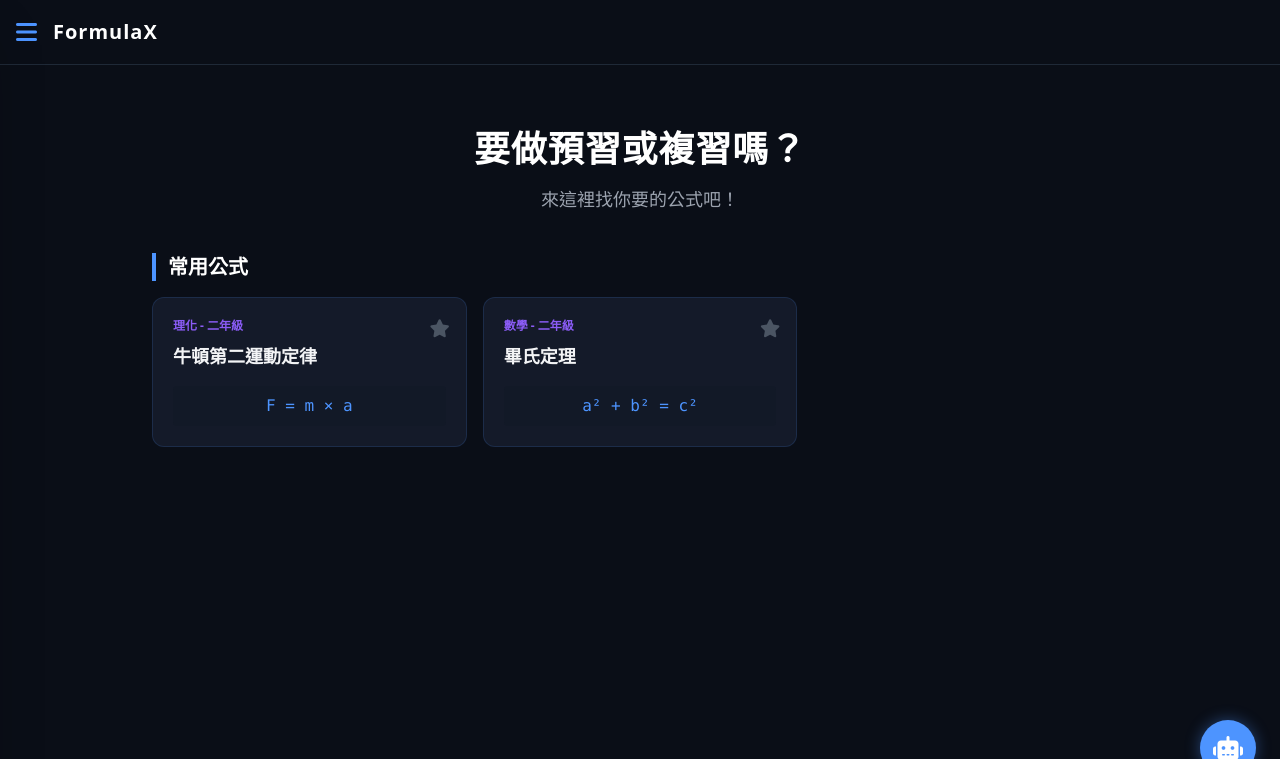
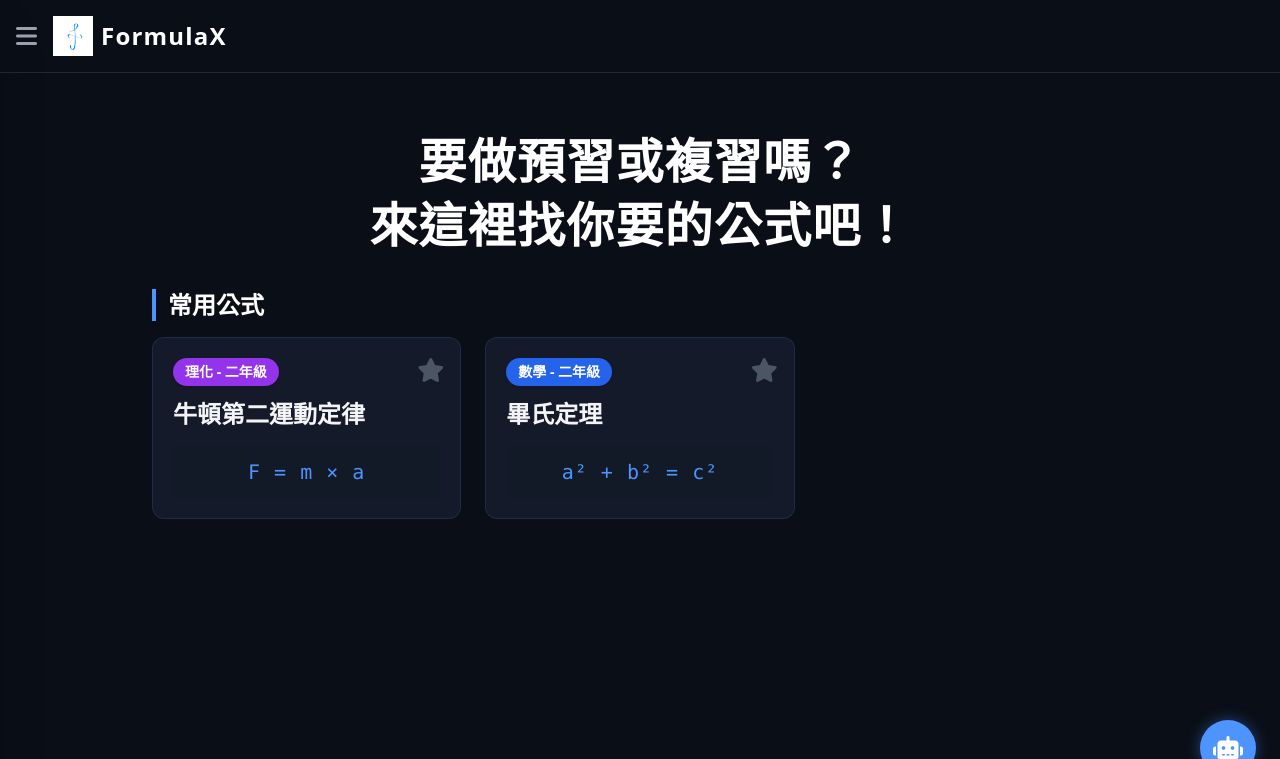
Before and after one commit to HannahTien/math, a Flask app: page / in a window 1280 px wide. Shown: the top 759 px of the page. Run offline with Flask 3, Linux system fonts and the light colour scheme; some libraries are stand-ins or nearby versions.

Commit message:
整體做好-3

```diff
--- a/docker-compose.yml
+++ b/docker-compose.yml
@@ -7,6 +7,7 @@ services:
     volumes:
       - .:/app
     environment:
-      - FLASK_ENV=development
+   -  FLASK_ENV=development
+   -  GEMINI_API_KEY=AIzaSyAC3Du-NM9w18UbE9Ng2ximR1k801sXbVI
     env_file:
       - .env
--- a/templates/index.html
+++ b/templates/index.html
@@ -11,11 +11,12 @@
             theme: {
                 extend: {
                     colors: {
-                        // 依照線框圖風格設定的深藍色主題
                         darkbg: '#0A0E17',
                         cardbg: '#141A29',
                         highlight: '#4D94FF',
-                        accent: '#8B5CF6'
+                        mathcolor: '#2563EB',   /* 數學的藍色 */
+                        physcolor: '#9333EA',   /* 理化的紫色 */
+                        menubg: '#374151'       /* 漢堡選單的灰色 */
                     }
                 }
             }
@@ -32,7 +33,6 @@
             border-color: rgba(77, 148, 255, 0.6);
             transform: translateY(-3px);
         }
-        /* 隱藏捲軸但可捲動 */
         ::-webkit-scrollbar { width: 6px; }
         ::-webkit-scrollbar-thumb { background: #4D94FF; border-radius: 10px; }
     </style>
@@ -40,24 +40,43 @@
 <body class="font-sans min-h-screen flex flex-col relative overflow-x-hidden">
 
     <nav class="p-4 flex items-center bg-darkbg border-b border-gray-800 sticky top-0 z-40">
-        <button onclick="toggleSidebar()" class="text-2xl text-highlight hover:text-white transition mr-4">
+        <button onclick="toggleSidebar()" class="text-2xl text-gray-400 hover:text-white transition mr-4">
             <i class="fa-solid fa-bars"></i>
         </button>
         <div onclick="switchView('view-home')" class="cursor-pointer flex items-center group">
-            <img id="custom-logo" src="" alt="Logo" class="w-8 h-8 mr-2 hidden group-hover:opacity-80">
-            <span class="text-xl font-bold tracking-wider text-white group-hover:text-highlight transition">FormulaX</span>
+            <img id="custom-logo" src="/static/logo.png" alt="Logo" class="w-10 h-10 mr-2 group-hover:opacity-80">
+            <span class="text-2xl font-bold tracking-wider text-white group-hover:text-highlight transition">FormulaX</span>
         </div>
     </nav>
 
-    <div id="sidebar" class="fixed inset-y-0 left-0 w-64 bg-cardbg transform -translate-x-full transition-transform duration-300 z-50 border-r border-gray-800 flex flex-col pt-16 shadow-2xl">
-        <button onclick="toggleSidebar()" class="absolute top-4 right-4 text-gray-400 hover:text-white text-xl">
-            <i class="fa-solid fa-xmark"></i>
-        </button>
-        <div class="flex flex-col space-y-2 p-4 mt-4">
-            <button onclick="switchView('view-home')" class="text-left px-4 py-3 rounded-lg hover:bg-gray-800 hover:text-highlight transition"><i class="fa-solid fa-house w-6 text-center mr-2"></i> 首頁</button>
-            <button onclick="switchView('view-math')" class="text-left px-4 py-3 rounded-lg hover:bg-gray-800 hover:text-highlight transition"><i class="fa-solid fa-calculator w-6 text-center mr-2"></i> 數學</button>
-            <button onclick="switchView('view-physics')" class="text-left px-4 py-3 rounded-lg hover:bg-gray-800 hover:text-highlight transition"><i class="fa-solid fa-flask w-6 text-center mr-2"></i> 理化</button>
-            <button onclick="switchView('view-favorites')" class="text-left px-4 py-3 rounded-lg hover:bg-gray-800 hover:text-yellow-500 transition"><i class="fa-solid fa-star w-6 text-center mr-2 text-yellow-500"></i> 我的收藏</button>
+    <div id="sidebar" class="fixed inset-y-0 left-0 w-64 bg-menubg transform -translate-x-full transition-transform duration-300 z-50 shadow-2xl overflow-y-auto">
+        <div class="p-4 flex justify-end border-b border-gray-600">
+            <button onclick="toggleSidebar()" class="text-gray-300 hover:text-white text-2xl">
+                <i class="fa-solid fa-xmark"></i>
+            </button>
+        </div>
+        <div class="flex flex-col p-4">
+            <button onclick="switchView('view-home')" class="text-left px-4 py-3 rounded-lg hover:bg-gray-600 text-white transition font-bold text-lg mb-2"><i class="fa-solid fa-house w-6 mr-2"></i> 首頁</button>
+
+            <div class="mb-2">
+                <button onclick="switchView('view-math')" class="w-full text-left px-4 py-3 rounded-lg hover:bg-gray-600 text-white transition font-bold text-lg"><i class="fa-solid fa-calculator w-6 mr-2"></i> 數學</button>
+                <div class="flex flex-col pl-12 space-y-2 mt-1">
+                    <button onclick="switchToGradeDetail('數學', '一年級'); toggleSidebar()" class="text-left text-gray-300 hover:text-highlight transition">一年級</button>
+                    <button onclick="switchToGradeDetail('數學', '二年級'); toggleSidebar()" class="text-left text-gray-300 hover:text-highlight transition">二年級</button>
+                    <button onclick="switchToGradeDetail('數學', '三年級'); toggleSidebar()" class="text-left text-gray-300 hover:text-highlight transition">三年級</button>
+                </div>
+            </div>
+
+            <div class="mb-2">
+                <button onclick="switchView('view-physics')" class="w-full text-left px-4 py-3 rounded-lg hover:bg-gray-600 text-white transition font-bold text-lg"><i class="fa-solid fa-flask w-6 mr-2"></i> 理化</button>
+                <div class="flex flex-col pl-12 space-y-2 mt-1">
+                    <button onclick="switchToGradeDetail('理化', '一年級'); toggleSidebar()" class="text-left text-gray-300 hover:text-highlight transition">一年級</button>
+                    <button onclick="switchToGradeDetail('理化', '二年級'); toggleSidebar()" class="text-left text-gray-300 hover:text-highlight transition">二年級</button>
+                    <button onclick="switchToGradeDetail('理化', '三年級'); toggleSidebar()" class="text-left text-gray-300 hover:text-highlight transition">三年級</button>
+                </div>
+            </div>
+
+            <button onclick="switchView('view-favorites')" class="text-left px-4 py-3 mt-4 rounded-lg hover:bg-gray-600 text-yellow-400 transition font-bold text-lg"><i class="fa-solid fa-star w-6 mr-2"></i> 我的收藏</button>
         </div>
     </div>
     <div id="sidebar-overlay" onclick="toggleSidebar()" class="fixed inset-0 bg-black bg-opacity-60 z-40 hidden"></div>
@@ -66,96 +85,82 @@
 
         <div id="view-home" class="view-section block">
             <div class="text-center my-10">
-                <h1 class="text-3xl md:text-4xl font-bold mb-4 tracking-wide text-white">要做預習或複習嗎？</h1>
-                <p class="text-gray-400 text-lg mb-8">來這裡找你要的公式吧！</p>
+                <h1 class="text-4xl md:text-5xl font-bold mb-4 tracking-wide text-white">要做預習或複習嗎？</h1>
+                <h1 class="text-4xl md:text-5xl font-bold mb-8 tracking-wide text-white">來這裡找你要的公式吧！</h1>
             </div>
 
-            <h2 class="text-xl font-bold mb-4 border-l-4 border-highlight pl-3 text-white">常用公式</h2>
-            <div class="grid grid-cols-1 sm:grid-cols-2 md:grid-cols-3 gap-4">
+            <h2 class="text-2xl font-bold mb-4 border-l-4 border-highlight pl-3 text-white">常用公式</h2>
+            <div class="grid grid-cols-1 sm:grid-cols-2 md:grid-cols-3 gap-6">
                 <div class="glass-card rounded-xl p-5 cursor-pointer relative formula-card"
                      data-title="牛頓第二運動定律" data-formula="F = m × a" data-tag="理化 - 二年級" data-desc="用來計算物體受力後產生的加速度。F 是力，m 是質量，a 是加速度。"
                      onclick="openModal(this)">
-                    <button class="absolute top-4 right-4 text-gray-600 hover:text-yellow-500 fav-btn" onclick="event.stopPropagation(); toggleFavorite(this)"><i class="fa-solid fa-star text-lg"></i></button>
-                    <div class="text-xs text-accent mb-2 font-bold">理化 - 二年級</div>
-                    <h3 class="text-lg font-bold mb-2 text-gray-100">牛頓第二運動定律</h3>
-                    <div class="text-highlight font-mono text-center mt-4 bg-gray-900 bg-opacity-50 py-2 rounded">F = m × a</div>
+                    <button class="absolute top-4 right-4 text-gray-600 hover:text-yellow-500 fav-btn" onclick="event.stopPropagation(); toggleFavorite(this)"><i class="fa-solid fa-star text-2xl"></i></button>
+                    <div class="text-sm text-white font-bold px-3 py-1 bg-physcolor rounded-full inline-block mb-3 shadow">理化 - 二年級</div>
+                    <h3 class="text-2xl font-bold mb-3 text-gray-100">牛頓第二運動定律</h3>
+                    <div class="text-highlight text-xl font-mono text-center mt-4 bg-gray-900 bg-opacity-50 py-3 rounded tracking-wider">F = m × a</div>
                 </div>
 
                 <div class="glass-card rounded-xl p-5 cursor-pointer relative formula-card"
                      data-title="畢氏定理" data-formula="a² + b² = c²" data-tag="數學 - 二年級" data-desc="直角三角形中，兩股的平方和等於斜邊的平方。"
                      onclick="openModal(this)">
-                    <button class="absolute top-4 right-4 text-gray-600 hover:text-yellow-500 fav-btn" onclick="event.stopPropagation(); toggleFavorite(this)"><i class="fa-solid fa-star text-lg"></i></button>
-                    <div class="text-xs text-accent mb-2 font-bold">數學 - 二年級</div>
-                    <h3 class="text-lg font-bold mb-2 text-gray-100">畢氏定理</h3>
-                    <div class="text-highlight font-mono text-center mt-4 bg-gray-900 bg-opacity-50 py-2 rounded">a² + b² = c²</div>
+                    <button class="absolute top-4 right-4 text-gray-600 hover:text-yellow-500 fav-btn" onclick="event.stopPropagation(); toggleFavorite(this)"><i class="fa-solid fa-star text-2xl"></i></button>
+                    <div class="text-sm text-white font-bold px-3 py-1 bg-mathcolor rounded-full inline-block mb-3 shadow">數學 - 二年級</div>
+                    <h3 class="text-2xl font-bold mb-3 text-gray-100">畢氏定理</h3>
+                    <div class="text-highlight text-xl font-mono text-center mt-4 bg-gray-900 bg-opacity-50 py-3 rounded tracking-wider">a² + b² = c²</div>
                 </div>
             </div>
         </div>
 
         <div id="view-math" class="view-section hidden">
-            <h1 class="text-3xl font-bold mb-8 text-center tracking-widest">數學</h1>
+            <h1 class="text-4xl font-bold mb-10 text-center tracking-widest text-white">數學</h1>
 
-            <div class="mb-8">
+            <div class="mb-10">
                 <div class="flex justify-between items-end mb-4 border-b border-gray-800 pb-2">
-                    <h2 class="text-xl font-bold text-gray-200">一年級</h2>
-                    <button onclick="switchToGradeDetail('數學', '一年級')" class="text-sm text-gray-400 hover:text-highlight">更多 <i class="fa-solid fa-ellipsis"></i></button>
+                    <h2 class="text-2xl font-bold text-gray-200">一年級</h2>
+                    <button onclick="switchToGradeDetail('數學', '一年級')" class="text-lg text-highlight hover:text-blue-300 font-bold">更多 <i class="fa-solid fa-angle-right"></i></button>
                 </div>
-                <div class="grid grid-cols-2 md:grid-cols-4 gap-4">
-                    <div class="glass-card rounded-xl p-4 cursor-pointer relative formula-card"
+                <div class="grid grid-cols-1 sm:grid-cols-2 md:grid-cols-3 gap-6">
+                    <div class="glass-card rounded-xl p-5 cursor-pointer relative formula-card"
                          data-title="一元一次方程式" data-formula="ax + b = 0" data-tag="數學 - 一年級" data-desc="求出未知數 x 的基本方程式。"
                          onclick="openModal(this)">
-                        <button class="absolute top-3 right-3 text-gray-600 hover:text-yellow-500 fav-btn" onclick="event.stopPropagation(); toggleFavorite(this)"><i class="fa-solid fa-star"></i></button>
-                        <h3 class="font-bold text-sm mb-2 mt-4 text-gray-200">一元一次方程式</h3>
-                        <div class="text-highlight font-mono text-xs text-center bg-gray-900 py-1 rounded">ax + b = 0</div>
-                    </div>
-                </div>
-            </div>
-
-            <div class="mb-8">
-                <div class="flex justify-between items-end mb-4 border-b border-gray-800 pb-2">
-                    <h2 class="text-xl font-bold text-gray-200">二年級</h2>
-                    <button onclick="switchToGradeDetail('數學', '二年級')" class="text-sm text-gray-400 hover:text-highlight">更多 <i class="fa-solid fa-ellipsis"></i></button>
-                </div>
-                <div class="grid grid-cols-2 md:grid-cols-4 gap-4">
-                    <div class="glass-card rounded-xl p-4 cursor-pointer relative formula-card"
-                         data-title="乘法公式" data-formula="(a+b)² = a² + 2ab + b²" data-tag="數學 - 二年級" data-desc="和的平方公式，用來快速展開括號。"
-                         onclick="openModal(this)">
-                        <button class="absolute top-3 right-3 text-gray-600 hover:text-yellow-500 fav-btn" onclick="event.stopPropagation(); toggleFavorite(this)"><i class="fa-solid fa-star"></i></button>
-                        <h3 class="font-bold text-sm mb-2 mt-4 text-gray-200">乘法公式</h3>
-                        <div class="text-highlight font-mono text-xs text-center bg-gray-900 py-1 rounded">(a+b)²</div>
+                        <button class="absolute top-4 right-4 text-gray-600 hover:text-yellow-500 fav-btn" onclick="event.stopPropagation(); toggleFavorite(this)"><i class="fa-solid fa-star text-2xl"></i></button>
+                        <div class="text-sm text-white font-bold px-3 py-1 bg-mathcolor rounded-full inline-block mb-3 shadow">數學 - 一年級</div>
+                        <h3 class="text-2xl font-bold mb-3 text-gray-100">一元一次方程式</h3>
+                        <div class="text-highlight text-xl font-mono text-center mt-4 bg-gray-900 py-3 rounded tracking-wider">ax + b = 0</div>
                     </div>
                 </div>
             </div>
         </div>
 
         <div id="view-physics" class="view-section hidden">
-            <h1 class="text-3xl font-bold mb-8 text-center tracking-widest">理化</h1>
-            <div class="mb-8">
+            <h1 class="text-4xl font-bold mb-10 text-center tracking-widest text-white">理化</h1>
+            <div class="mb-10">
                 <div class="flex justify-between items-end mb-4 border-b border-gray-800 pb-2">
-                    <h2 class="text-xl font-bold text-gray-200">二年級</h2>
-                    <button onclick="switchToGradeDetail('理化', '二年級')" class="text-sm text-gray-400 hover:text-highlight">更多 <i class="fa-solid fa-ellipsis"></i></button>
+                    <h2 class="text-2xl font-bold text-gray-200">二年級</h2>
+                    <button onclick="switchToGradeDetail('理化', '二年級')" class="text-lg text-highlight hover:text-blue-300 font-bold">更多 <i class="fa-solid fa-angle-right"></i></button>
                 </div>
-                <div class="grid grid-cols-2 md:grid-cols-4 gap-4">
-                    <div class="glass-card rounded-xl p-4 cursor-pointer relative formula-card"
+                <div class="grid grid-cols-1 sm:grid-cols-2 md:grid-cols-3 gap-6">
+                    <div class="glass-card rounded-xl p-5 cursor-pointer relative formula-card"
                          data-title="密度公式" data-formula="D = M / V" data-tag="理化 - 二年級" data-desc="物體的緊密程度。質量除以體積。"
                          onclick="openModal(this)">
-                        <button class="absolute top-3 right-3 text-gray-600 hover:text-yellow-500 fav-btn" onclick="event.stopPropagation(); toggleFavorite(this)"><i class="fa-solid fa-star"></i></button>
-                        <h3 class="font-bold text-sm mb-2 mt-4 text-gray-200">密度</h3>
-                        <div class="text-highlight font-mono text-xs text-center bg-gray-900 py-1 rounded">D = M / V</div>
+                        <button class="absolute top-4 right-4 text-gray-600 hover:text-yellow-500 fav-btn" onclick="event.stopPropagation(); toggleFavorite(this)"><i class="fa-solid fa-star text-2xl"></i></button>
+                        <div class="text-sm text-white font-bold px-3 py-1 bg-physcolor rounded-full inline-block mb-3 shadow">理化 - 二年級</div>
+                        <h3 class="text-2xl font-bold mb-3 text-gray-100">密度</h3>
+                        <div class="text-highlight text-xl font-mono text-center mt-4 bg-gray-900 py-3 rounded tracking-wider">D = M / V</div>
                     </div>
                 </div>
             </div>
         </div>
 
         <div id="view-grade-detail" class="view-section hidden">
-            <button onclick="switchView('view-home')" class="text-gray-400 hover:text-white mb-4 transition"><i class="fa-solid fa-arrow-left mr-2"></i>返回</button>
-            <h1 id="grade-detail-title" class="text-2xl font-bold mb-6 border-l-4 border-highlight pl-3">科目 - 年級</h1>
-            <p class="text-gray-500 text-sm">這裡將動態顯示該年級的所有公式卡片...</p>
+            <button onclick="switchView('view-home')" class="text-highlight hover:text-white mb-6 text-lg transition"><i class="fa-solid fa-arrow-left mr-2"></i>返回</button>
+            <h1 id="grade-detail-title" class="text-3xl font-bold mb-8 border-l-4 border-highlight pl-4 text-white">科目 - 年級</h1>
+            <p class="text-gray-500 text-lg">這裡將動態顯示該年級的所有公式卡片...</p>
         </div>
 
         <div id="view-favorites" class="view-section hidden">
-            <h1 class="text-3xl font-bold mb-8 text-center text-yellow-500 tracking-widest"><i class="fa-solid fa-star mr-2"></i>我的收藏</h1>
-            <div id="favorites-container" class="grid grid-cols-1 sm:grid-cols-2 md:grid-cols-3 gap-4">
+            <h1 class="text-4xl font-bold mb-10 text-center text-yellow-500 tracking-widest"><i class="fa-solid fa-star mr-2"></i>我的收藏</h1>
+            <div id="favorites-container" class="grid grid-cols-1 sm:grid-cols-2 md:grid-cols-3 gap-6">
             </div>
         </div>
 
@@ -163,13 +168,13 @@
 
     <div id="detail-modal" class="fixed inset-0 bg-black bg-opacity-80 z-50 hidden flex items-center justify-center p-4">
         <div class="bg-cardbg border border-highlight w-full max-w-md rounded-2xl p-6 relative transform scale-95 transition-transform duration-200 shadow-[0_0_30px_rgba(77,148,255,0.2)]" id="modal-content">
-            <button onclick="closeModal()" class="absolute top-4 right-4 text-gray-500 hover:text-white text-xl"><i class="fa-solid fa-xmark"></i></button>
-            <div id="modal-tag" class="text-xs text-white font-bold px-2 py-1 bg-accent rounded inline-block mb-3">標籤</div>
-            <h2 id="modal-title" class="text-2xl font-bold mb-4 text-white">公式名稱</h2>
-            <div id="modal-formula" class="bg-gray-900 text-highlight text-xl font-mono text-center py-4 rounded-xl mb-4 border border-gray-700">
+            <button onclick="closeModal()" class="absolute top-4 right-4 text-gray-500 hover:text-white text-2xl"><i class="fa-solid fa-xmark"></i></button>
+            <div id="modal-tag" class="text-sm text-white font-bold px-3 py-1 rounded-full inline-block mb-4 shadow">標籤</div>
+            <h2 id="modal-title" class="text-3xl font-bold mb-4 text-white">公式名稱</h2>
+            <div id="modal-formula" class="bg-gray-900 text-highlight text-2xl font-mono text-center py-6 rounded-xl mb-6 border border-gray-700 tracking-wider">
                 Formula
             </div>
-            <p id="modal-desc" class="text-gray-400 text-sm leading-relaxed">解說內容</p>
+            <p id="modal-desc" class="text-gray-300 text-lg leading-relaxed">解說內容</p>
         </div>
     </div>
 
@@ -201,16 +206,20 @@
     </div>
 
     <script>
-        // 1. 初始化收藏庫 (從瀏覽器本地記憶讀取)
         let favorites = JSON.parse(localStorage.getItem('formulaFavorites')) || [];
 
-        // 2. 畫面載入時自動刷新狀態
         window.onload = () => {
             updateAllStarIcons();
             renderFavorites();
         };
 
-        // 3. 點擊星星的收藏邏輯
+        // 取得標籤對應的顏色
+        function getTagColorClass(tag) {
+            if(tag.includes('數學')) return 'bg-mathcolor';
+            if(tag.includes('理化')) return 'bg-physcolor';
+            return 'bg-gray-600';
+        }
+
         function toggleFavorite(btn) {
             const card = btn.closest('.formula-card');
             const title = card.dataset.title;
@@ -218,26 +227,19 @@
             const tag = card.dataset.tag;
             const desc = card.dataset.desc;
 
-            // 檢查是否已經收藏
             const index = favorites.findIndex(f => f.title === title);
 
             if (index > -1) {
-                // 如果有，就移除
                 favorites.splice(index, 1);
             } else {
-                // 如果沒有，就加入
                 favorites.push({ title, formula, tag, desc });
             }
 
-            // 存回瀏覽器
             localStorage.setItem('formulaFavorites', JSON.stringify(favorites));
-
-            // 更新畫面
             updateAllStarIcons();
             renderFavorites();
         }
 
-        // 4. 更新所有頁面上的星星顏色
         function updateAllStarIcons() {
             document.querySelectorAll('.formula-card').forEach(card => {
                 const title = card.dataset.title;
@@ -254,31 +256,29 @@
             });
         }
 
-        // 5. 畫出收藏頁面裡的卡片
         function renderFavorites() {
             const container = document.getElementById('favorites-container');
-            container.innerHTML = ''; // 先清空
+            container.innerHTML = '';
 
             if(favorites.length === 0) {
-                container.innerHTML = '<p class="text-gray-500 col-span-full text-center mt-10">目前還沒有收藏任何公式喔！</p>';
+                container.innerHTML = '<p class="text-gray-500 col-span-full text-center mt-10 text-lg">目前還沒有收藏任何公式喔！</p>';
                 return;
             }
 
             favorites.forEach(fav => {
+                const tagColor = getTagColorClass(fav.tag);
                 container.innerHTML += `
                     <div class="glass-card rounded-xl p-5 cursor-pointer relative formula-card"
                          data-title="${fav.title}" data-formula="${fav.formula}" data-tag="${fav.tag}" data-desc="${fav.desc}"
                          onclick="openModal(this)">
-                        <button class="absolute top-4 right-4 text-yellow-500 hover:text-gray-600 fav-btn" onclick="event.stopPropagation(); toggleFavorite(this)"><i class="fa-solid fa-star text-lg"></i></button>
-                        <div class="text-xs text-accent mb-2 font-bold">${fav.tag}</div>
-                        <h3 class="text-lg font-bold mb-2 text-gray-100">${fav.title}</h3>
-                        <div class="text-highlight font-mono text-center mt-4 bg-gray-900 bg-opacity-50 py-2 rounded">${fav.formula}</div>
+                        <button class="absolute top-4 right-4 text-yellow-500 hover:text-gray-600 fav-btn" onclick="event.stopPropagation(); toggleFavorite(this)"><i class="fa-solid fa-star text-2xl"></i></button>
+                        <div class="text-sm text-white font-bold px-3 py-1 ${tagColor} rounded-full inline-block mb-3 shadow">${fav.tag}</div>
+                        <h3 class="text-2xl font-bold mb-3 text-gray-100">${fav.title}</h3>
+                        <div class="text-highlight text-xl font-mono text-center mt-4 bg-gray-900 bg-opacity-50 py-3 rounded tracking-wider">${fav.formula}</div>
                     </div>
                 `;
             });
         }
-
-        // ================= 以下為原本的畫面切換與 AI 邏輯 =================
 
         function toggleSidebar() {
             const sidebar = document.getElementById('sidebar');
@@ -307,10 +307,14 @@
         }
 
         function openModal(card) {
+            const tag = card.dataset.tag;
             document.getElementById('modal-title').innerText = card.dataset.title;
             document.getElementById('modal-formula').innerText = card.dataset.formula;
-            document.getElementById('modal-tag').innerText = card.dataset.tag;
             document.getElementById('modal-desc').innerText = card.dataset.desc;
+
+            const modalTag = document.getElementById('modal-tag');
+            modalTag.innerText = tag;
+            modalTag.className = `text-sm text-white font-bold px-3 py-1 rounded-full inline-block mb-4 shadow ${getTagColorClass(tag)}`;
 
             const modal = document.getElementById('detail-modal');
             const content = document.getElementById('modal-content');
```
Also changed, not shown: static/logo.png (added).
